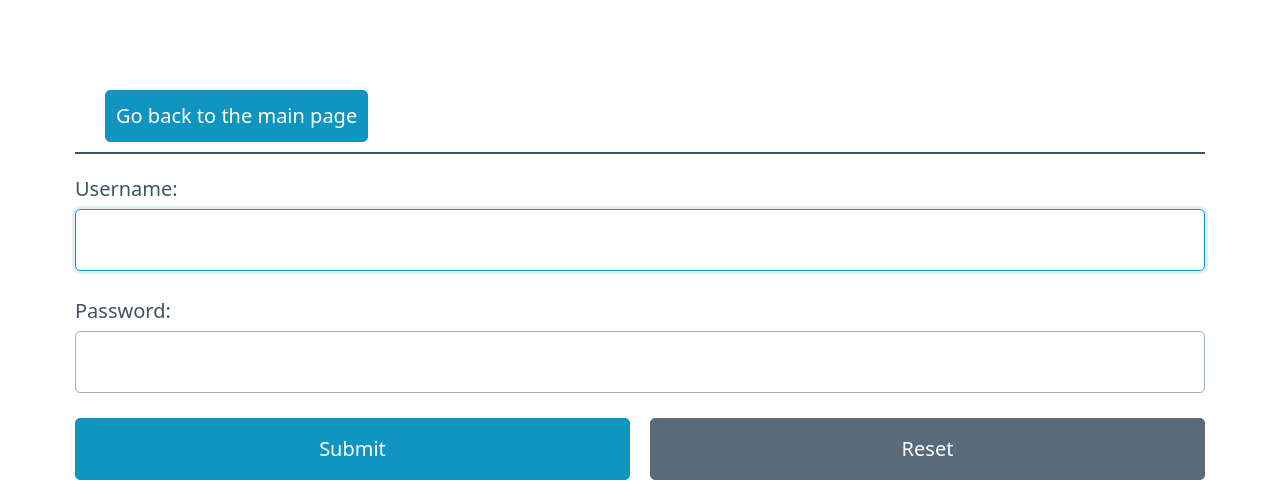
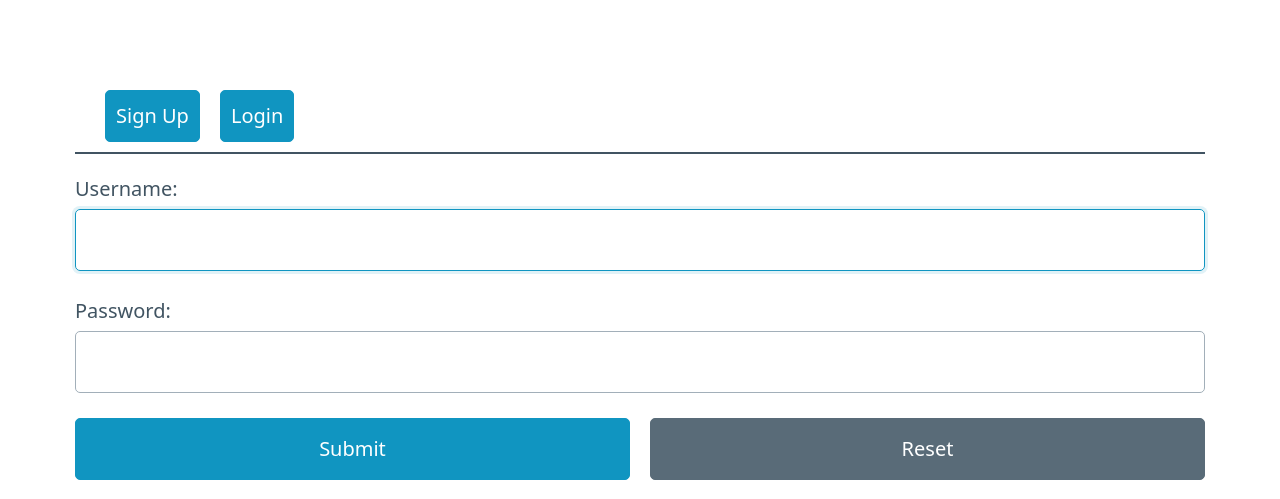
Before and after one commit to TrippyFrenemy/DjangoPostgresEducation, a Django app: page /users/login/ in a window 1280 px wide. Shown: the top 499 px of the page. Run offline with Django 4.2, Linux system fonts and the light colour scheme.

Commit message:
Add lodout

```diff
--- a/templates/base.html
+++ b/templates/base.html
@@ -10,11 +10,23 @@
 <body>
 <main class="container">
     <nav style="margin-bottom: 20px; border-bottom: 2px solid; padding-left: 30px">
-        <ul>
-            <li><a href="{% url "quotesapp:main" %}" role="button"> Go back to the main page </a></li>
-        </ul>
-    </nav>
-    {% block content %} {% endblock %}
+      {% if user.is_authenticated %}
+      <ul>
+{#          <li><a href="{% url 'quotesapp:note' %}" role="button">Add note</a></li>#}
+{#          <li><a href="{% url 'quotesapp:tag' %}" role="button">Add Tag</a></li>#}
+      </ul>
+      <ul>
+          <li>Welcome <b>{{ user.username }}!</b></li>
+          <li><a href="{% url 'users:logout' %}" role="button">Logout</a></li>
+      </ul>
+      {% else %}
+      <ul>
+          <li><a href="{% url 'users:signup' %}" role="button">Sign Up</a></li>
+          <li><a href="{% url 'users:login' %}" role="button">Login</a></li>
+      </ul>
+      {% endif %}
+  </nav>
+  {% block content %} {% endblock %}
 </main>
 </body>
 </html>
--- a/users/urls.py
+++ b/users/urls.py
@@ -6,4 +6,5 @@ app_name = 'users'
 urlpatterns = [
     path('signup/', views.signupuser, name='signup'),
     path('login/', views.loginuser, name='login'),
+    path('logout/', views.logoutuser, name='logout'),
 ]
--- a/users/views.py
+++ b/users/views.py
@@ -1,5 +1,6 @@
 from django.contrib.auth import authenticate, login, logout
 from django.contrib import messages
+from django.contrib.auth.decorators import login_required
 from django.shortcuts import render, redirect
 from .forms import RegisterForm, LoginForm
 
@@ -33,3 +34,9 @@ def loginuser(request):
         return redirect(to='quotesapp:main')
 
     return render(request, 'users/login.html', context={"form": LoginForm()})
+
+
+@login_required
+def logoutuser(request):
+    logout(request)
+    return redirect(to='quotesapp:main')
```
